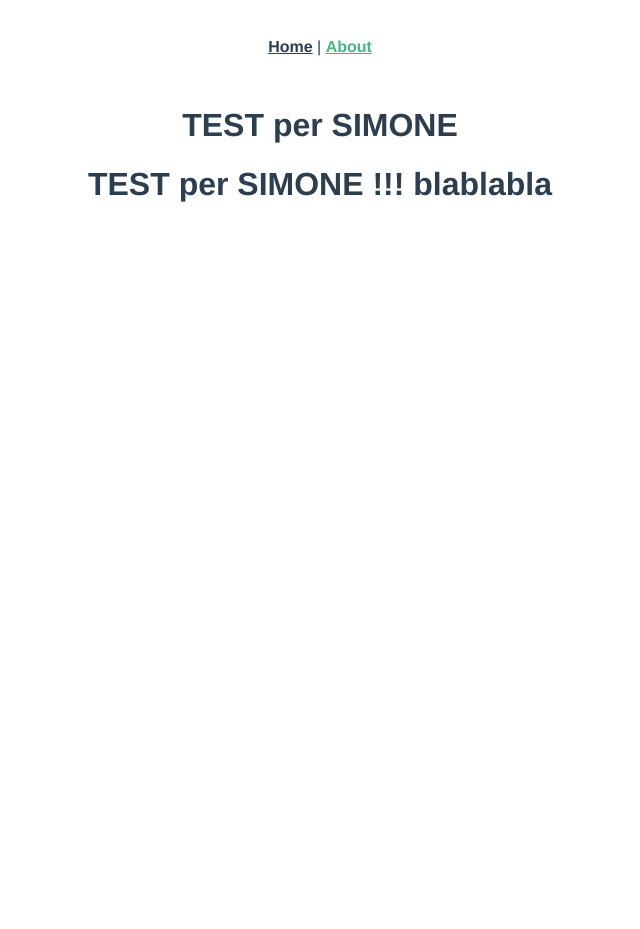
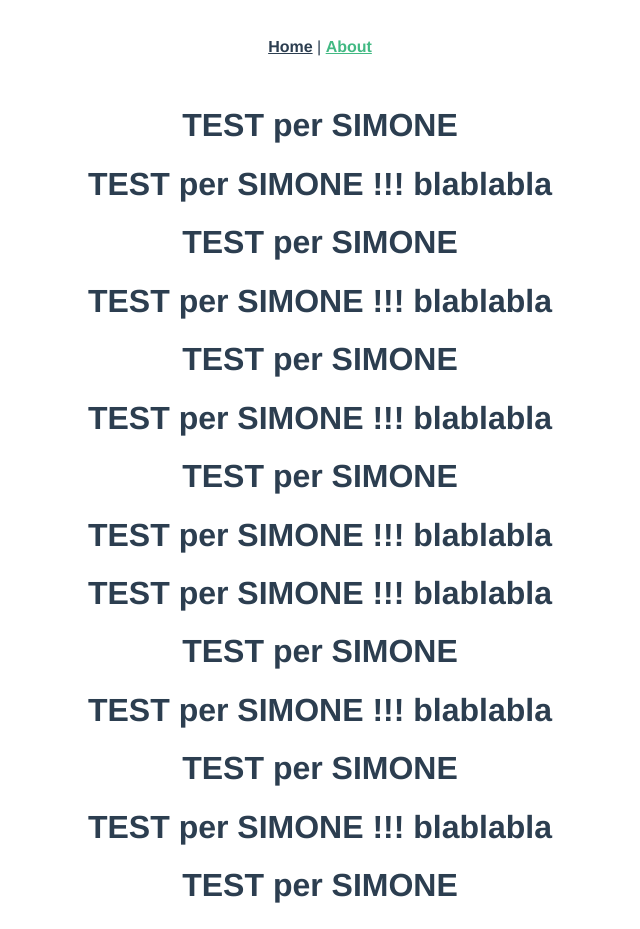
Before and after one commit to immacolato/vue-pagine-test, a Vue app in the folder progettovue/: page /#/about in a window 1280 px wide. Shown: the top 929 px of the page, without its empty margins (320-960 px from the left). Before the commit the page ends 800 px from the top, so only its background shows below. Built offline with nearby package versions, Linux system fonts and the light colour scheme.

Commit message:
aggiungi minchiate

```diff
--- a/progettovue/src/views/AboutView.vue
+++ b/progettovue/src/views/AboutView.vue
@@ -2,5 +2,19 @@
   <div class="about">
     <h1>TEST per SIMONE</h1>
     <h1>TEST per SIMONE !!! blablabla</h1>
+    <h1>TEST per SIMONE</h1>
+    <h1>TEST per SIMONE !!! blablabla</h1>
+    <h1>TEST per SIMONE</h1>
+    <h1>TEST per SIMONE !!! blablabla</h1>
+    <h1>TEST per SIMONE</h1>
+    <h1>TEST per SIMONE !!! blablabla</h1>
+    <h1>TEST per SIMONE !!! blablabla</h1>
+    <h1>TEST per SIMONE</h1>
+    <h1>TEST per SIMONE !!! blablabla</h1>
+    <h1>TEST per SIMONE</h1>
+    <h1>TEST per SIMONE !!! blablabla</h1>
+    <h1>TEST per SIMONE</h1>
+    <h1>TEST per SIMONE !!! blablabla</h1>
+
   </div>
 </template>
```
